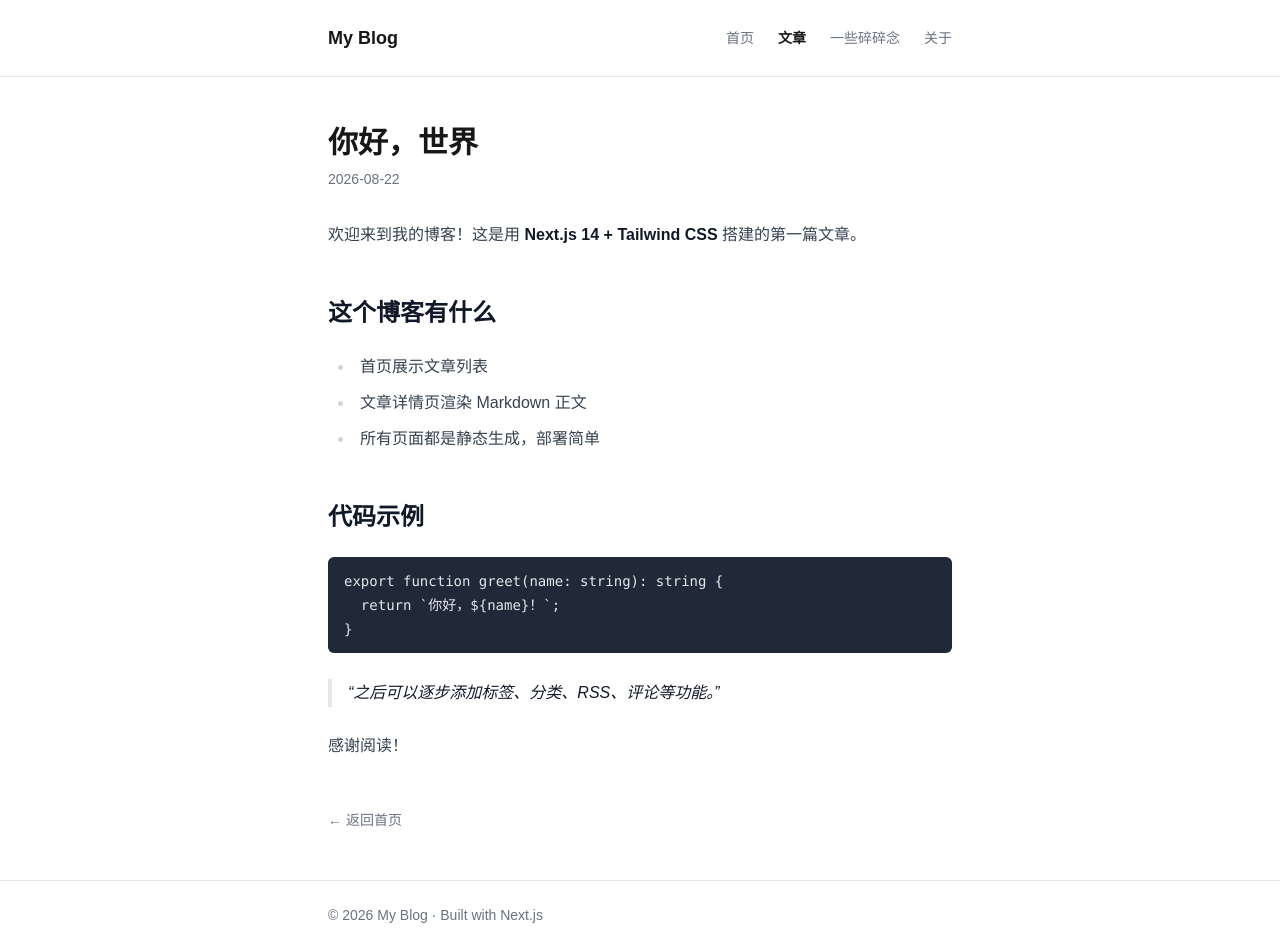
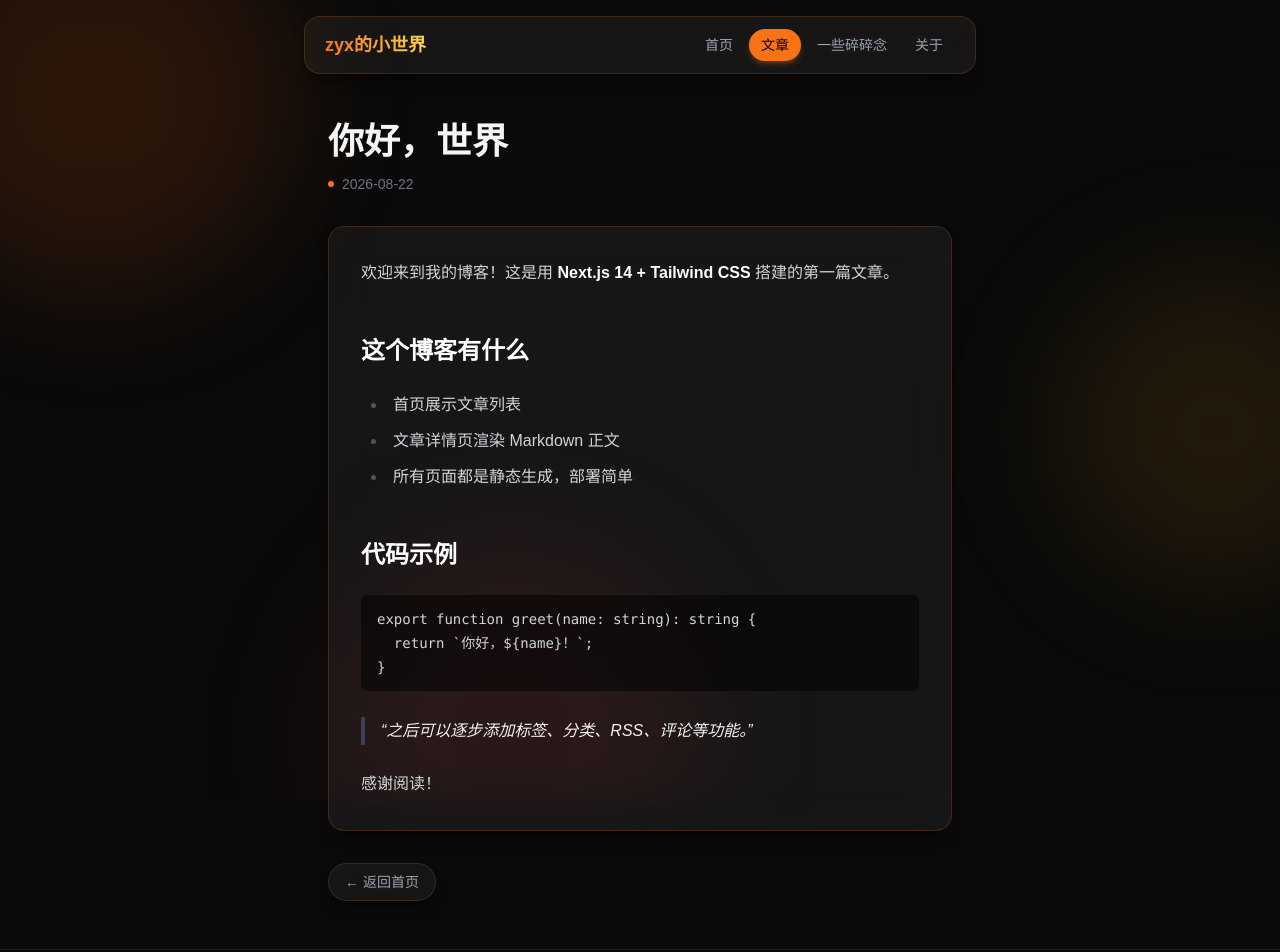
Before and after one commit to zyx0638/blog, a Next.js app: page /posts/hello-world in a window 1280 px wide. Shown: the top 952 px of the page. Built offline with nearby package versions, Linux system fonts and the light colour scheme.

Commit message:
赛博风格ui

```diff
--- a/app/about/page.tsx
+++ b/app/about/page.tsx
@@ -10,9 +10,15 @@ export default function AboutPage() {
 
   return (
     <div className="mx-auto max-w-2xl px-6">
-      <h1 className="mb-8 text-2xl font-bold">关于</h1>
-      <div className="prose dark:prose-invert max-w-none">
-        <ReactMarkdown>{about.content}</ReactMarkdown>
+      <h1 className="mb-8 text-3xl font-bold">
+        关于
+        <span className="mt-2 block h-1 w-12 rounded-full bg-gradient-to-r from-orange-500 to-amber-400" />
+      </h1>
+
+      <div className="glass rounded-2xl p-6 sm:p-8">
+        <div className="prose max-w-none prose-invert prose-a:text-orange-400">
+          <ReactMarkdown>{about.content}</ReactMarkdown>
+        </div>
       </div>
     </div>
   );
--- a/app/globals.css
+++ b/app/globals.css
@@ -3,15 +3,8 @@
 @tailwind utilities;
 
 :root {
-  --background: #ffffff;
-  --foreground: #171717;
-}
-
-@media (prefers-color-scheme: dark) {
-  :root {
-    --background: #0a0a0a;
-    --foreground: #ededed;
-  }
+  --background: #0a0a0a;
+  --foreground: #f5f5f5;
 }
 
 body {
@@ -20,8 +13,17 @@ body {
   font-family: Arial, Helvetica, sans-serif;
 }
 
+::selection {
+  background: rgb(249 115 22 / 0.4);
+}
+
 @layer utilities {
   .text-balance {
     text-wrap: balance;
   }
+
+  /* 毛玻璃面板：导航、卡片、正文容器统一使用 */
+  .glass {
+    @apply border border-orange-500/20 bg-white/5 backdrop-blur-xl shadow-lg shadow-black/40;
+  }
 }
--- a/app/layout.tsx
+++ b/app/layout.tsx
@@ -34,13 +34,24 @@ export default function RootLayout({
         className={`${geistSans.variable} ${geistMono.variable} antialiased`}
       >
         <div className="flex min-h-screen flex-col">
+          {/* 背景余烬光斑：毛玻璃的模糊效果靠它们才能看出来 */}
+          <div
+            aria-hidden
+            className="pointer-events-none fixed inset-0 -z-10 overflow-hidden"
+          >
+            <div className="absolute -left-24 -top-24 h-96 w-96 rounded-full bg-orange-600/15 blur-3xl" />
+            <div className="absolute -right-24 top-1/3 h-80 w-80 rounded-full bg-amber-500/10 blur-3xl" />
+            <div className="absolute -bottom-32 left-1/4 h-96 w-96 rounded-full bg-red-600/10 blur-3xl" />
+          </div>
+
           <Navbar />
 
           <main className="flex-1 py-12">{children}</main>
 
-          <footer className="border-t border-gray-200 dark:border-gray-800">
+          <footer className="border-t border-gray-800/60">
             <div className="mx-auto max-w-2xl px-6 py-6 text-sm text-gray-500">
-              © {new Date().getFullYear()} {siteConfig.name} · Built with Next.js
+              © {new Date().getFullYear()} {siteConfig.name} · Built with
+              Next.js
             </div>
           </footer>
         </div>
--- a/app/moments/page.tsx
+++ b/app/moments/page.tsx
@@ -7,7 +7,10 @@ export const metadata = {
 export default function MomentsPage() {
   return (
     <div className="mx-auto max-w-2xl px-6">
-      <h1 className="mb-8 text-2xl font-bold">一些碎碎念</h1>
+      <h1 className="mb-8 text-3xl font-bold">
+        一些碎碎念
+        <span className="mt-2 block h-1 w-12 rounded-full bg-gradient-to-r from-orange-500 to-amber-400" />
+      </h1>
       <MomentList />
     </div>
   );
--- a/app/page.tsx
+++ b/app/page.tsx
@@ -1,8 +1,18 @@
 import PostList from "@/components/post-list";
+import { siteConfig } from "@/lib/site";
 
 export default function Home() {
   return (
     <div className="mx-auto max-w-2xl px-6">
+      <section className="mb-12 text-center">
+        <h1 className="text-4xl font-extrabold tracking-tight">
+          <span className="bg-gradient-to-r from-orange-500 via-amber-400 to-red-400 bg-clip-text text-transparent">
+            {siteConfig.name}
+          </span>
+        </h1>
+        <p className="mt-3 text-gray-400">{siteConfig.description}</p>
+      </section>
+
       <PostList />
     </div>
   );
--- a/app/posts/[slug]/page.tsx
+++ b/app/posts/[slug]/page.tsx
@@ -30,16 +30,24 @@ export default function PostPage({ params }: PostPageProps) {
   return (
     <article className="mx-auto max-w-2xl px-6">
       <header className="mb-8">
-        <h1 className="text-3xl font-bold">{post.title}</h1>
-        <time className="mt-2 block text-sm text-gray-500">{post.date}</time>
+        <h1 className="text-3xl font-bold sm:text-4xl">{post.title}</h1>
+        <time className="mt-3 flex items-center gap-2 text-sm text-gray-500">
+          <span className="inline-block h-1.5 w-1.5 rounded-full bg-orange-500" />
+          {post.date}
+        </time>
       </header>
 
-      <div className="prose dark:prose-invert max-w-none">
-        <ReactMarkdown>{post.content}</ReactMarkdown>
+      <div className="glass rounded-2xl p-6 sm:p-8">
+        <div className="prose max-w-none prose-invert prose-a:text-orange-400 prose-headings:scroll-mt-24">
+          <ReactMarkdown>{post.content}</ReactMarkdown>
+        </div>
       </div>
 
-      <div className="mt-12">
-        <Link href="/" className="text-sm text-gray-500 hover:underline">
+      <div className="mt-8">
+        <Link
+          href="/"
+          className="glass inline-flex items-center gap-2 rounded-full px-4 py-2 text-sm text-gray-400 transition-colors hover:text-white"
+        >
           ← 返回首页
         </Link>
       </div>
--- a/app/posts/page.tsx
+++ b/app/posts/page.tsx
@@ -7,7 +7,10 @@ export const metadata = {
 export default function PostsPage() {
   return (
     <div className="mx-auto max-w-2xl px-6">
-      <h1 className="mb-8 text-2xl font-bold">文章</h1>
+      <h1 className="mb-8 text-3xl font-bold">
+        文章
+        <span className="mt-2 block h-1 w-12 rounded-full bg-gradient-to-r from-orange-500 to-amber-400" />
+      </h1>
       <PostList />
     </div>
   );
--- a/components/moment-list.tsx
+++ b/components/moment-list.tsx
@@ -5,11 +5,13 @@ export default function MomentList() {
   const moments = getAllMoments();
 
   return (
-    <ol className="flex flex-col gap-6">
+    <ol className="flex flex-col gap-4">
       {moments.map((moment) => (
-        <li key={moment.slug}>
-          <p className="text-sm text-gray-500">{moment.date}</p>
-          <div className="mt-1 text-gray-700 dark:text-gray-300">
+        <li key={moment.slug} className="glass rounded-2xl p-5">
+          <p className="text-xs font-medium text-orange-400">
+            {moment.date}
+          </p>
+          <div className="mt-2 text-gray-300">
             <ReactMarkdown>{moment.content}</ReactMarkdown>
           </div>
         </li>
--- a/components/navbar.tsx
+++ b/components/navbar.tsx
@@ -21,34 +21,37 @@ export default function Navbar() {
   const pathname = usePathname();
   const [open, setOpen] = useState(false);
 
-  const desktopLinkClass = (href: string) =>
-    `text-sm transition-colors hover:text-foreground ${
-      isActivePath(pathname, href)
-        ? "font-semibold text-foreground"
-        : "text-gray-500"
+  const activeLinkClass =
+    "bg-orange-500 font-medium text-black shadow-md shadow-orange-500/30";
+  const inactiveLinkClass = "text-gray-400 hover:bg-white/10 hover:text-white";
+
+  const pillLinkClass = (href: string) =>
+    `rounded-full px-3 py-1.5 text-sm transition-colors ${
+      isActivePath(pathname, href) ? activeLinkClass : inactiveLinkClass
     }`;
 
-  const mobileLinkClass = (href: string) =>
-    `block rounded-md px-3 py-2 text-sm transition-colors hover:bg-gray-100 hover:text-foreground dark:hover:bg-gray-800 ${
-      isActivePath(pathname, href)
-        ? "font-semibold text-foreground"
-        : "text-gray-500"
+  const menuLinkClass = (href: string) =>
+    `block rounded-xl px-3 py-2 text-sm transition-colors ${
+      isActivePath(pathname, href) ? activeLinkClass : inactiveLinkClass
     }`;
 
   return (
-    <header className="border-b border-gray-200 dark:border-gray-800">
-      <div className="mx-auto flex max-w-2xl items-center justify-between px-6 py-6">
-        <Link href="/" className="text-lg font-bold">
+    <header className="sticky top-0 z-50 px-4 pt-4">
+      <div className="glass mx-auto flex max-w-2xl items-center justify-between rounded-2xl px-5 py-3">
+        <Link
+          href="/"
+          className="bg-gradient-to-r from-orange-500 to-amber-300 bg-clip-text text-lg font-bold text-transparent"
+        >
           {siteConfig.name}
         </Link>
 
         {/* 桌面端导航 */}
-        <nav className="hidden gap-6 sm:flex" aria-label="主导航">
+        <nav className="hidden gap-1 sm:flex" aria-label="主导航">
           {navItems.map((item) => (
             <Link
               key={item.href}
               href={item.href}
-              className={desktopLinkClass(item.href)}
+              className={pillLinkClass(item.href)}
             >
               {item.label}
             </Link>
@@ -61,7 +64,7 @@ export default function Navbar() {
           aria-label={open ? "关闭菜单" : "打开菜单"}
           aria-expanded={open}
           onClick={() => setOpen(!open)}
-          className="flex h-9 w-9 items-center justify-center rounded-md border border-gray-200 text-gray-500 transition-colors hover:text-foreground dark:border-gray-800 sm:hidden"
+          className="flex h-9 w-9 items-center justify-center rounded-xl text-gray-400 transition-colors hover:bg-white/10 hover:text-white sm:hidden"
         >
           {open ? (
             <svg
@@ -94,15 +97,15 @@ export default function Navbar() {
       {/* 移动端下拉菜单 */}
       {open && (
         <nav
-          className="border-t border-gray-200 px-6 py-3 dark:border-gray-800 sm:hidden"
+          className="glass mx-auto mt-2 max-w-2xl rounded-2xl px-4 py-3 sm:hidden"
           aria-label="移动端导航"
         >
-          <ul className="flex flex-col">
+          <ul className="flex flex-col gap-1">
             {navItems.map((item) => (
               <li key={item.href}>
                 <Link
                   href={item.href}
-                  className={mobileLinkClass(item.href)}
+                  className={menuLinkClass(item.href)}
                   onClick={() => setOpen(false)}
                 >
                   {item.label}
--- a/components/post-list.tsx
+++ b/components/post-list.tsx
@@ -5,20 +5,21 @@ export default function PostList() {
   const posts = getAllPosts();
 
   return (
-    <ul className="flex flex-col gap-8">
+    <ol className="flex flex-col gap-5">
       {posts.map((post) => (
         <li key={post.slug}>
-          <Link href={`/posts/${post.slug}`} className="group block">
-            <h2 className="text-xl font-semibold group-hover:underline">
+          <Link
+            href={`/posts/${post.slug}`}
+            className="glass group block rounded-2xl p-6 transition-all duration-300 hover:-translate-y-1 hover:shadow-xl hover:shadow-orange-500/20"
+          >
+            <h2 className="text-xl font-bold transition-colors group-hover:text-orange-400">
               {post.title}
             </h2>
-            <p className="mt-1 text-sm text-gray-500">{post.date}</p>
-            <p className="mt-2 text-gray-700 dark:text-gray-300">
-              {post.excerpt}
-            </p>
+            <p className="mt-1.5 text-sm text-gray-500">{post.date}</p>
+            <p className="mt-3 text-gray-400">{post.excerpt}</p>
           </Link>
         </li>
       ))}
-    </ul>
+    </ol>
   );
 }
--- a/lib/site.ts
+++ b/lib/site.ts
@@ -5,6 +5,6 @@ export interface SiteConfig {
 
 /** 站点全局信息：导航栏、SEO 元信息、页脚等统一从这里读取 */
 export const siteConfig: SiteConfig = {
-  name: "My Blog",
+  name: "zyx的小世界",
   description: "一个用 Next.js 14 + Tailwind CSS 搭建的个人博客",
 };
```
